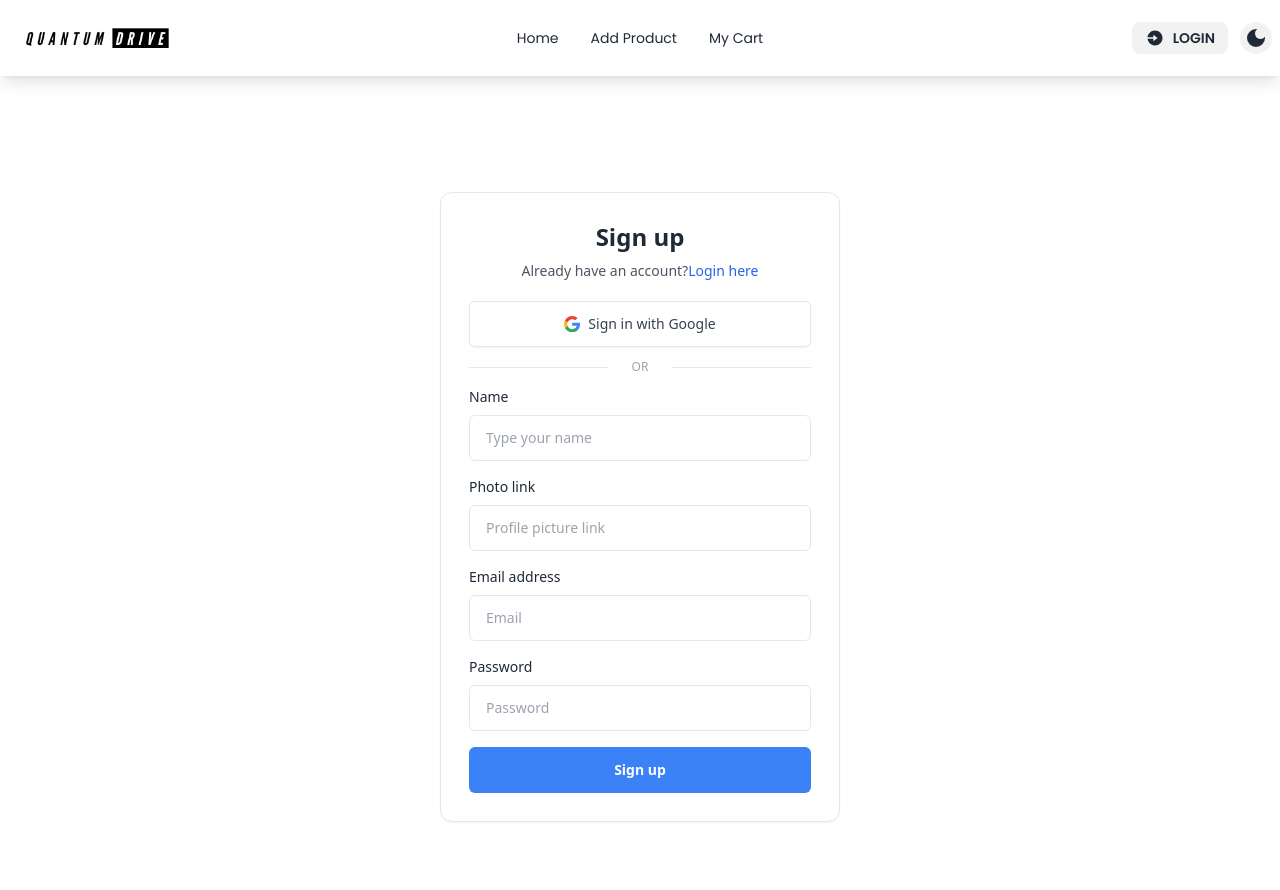
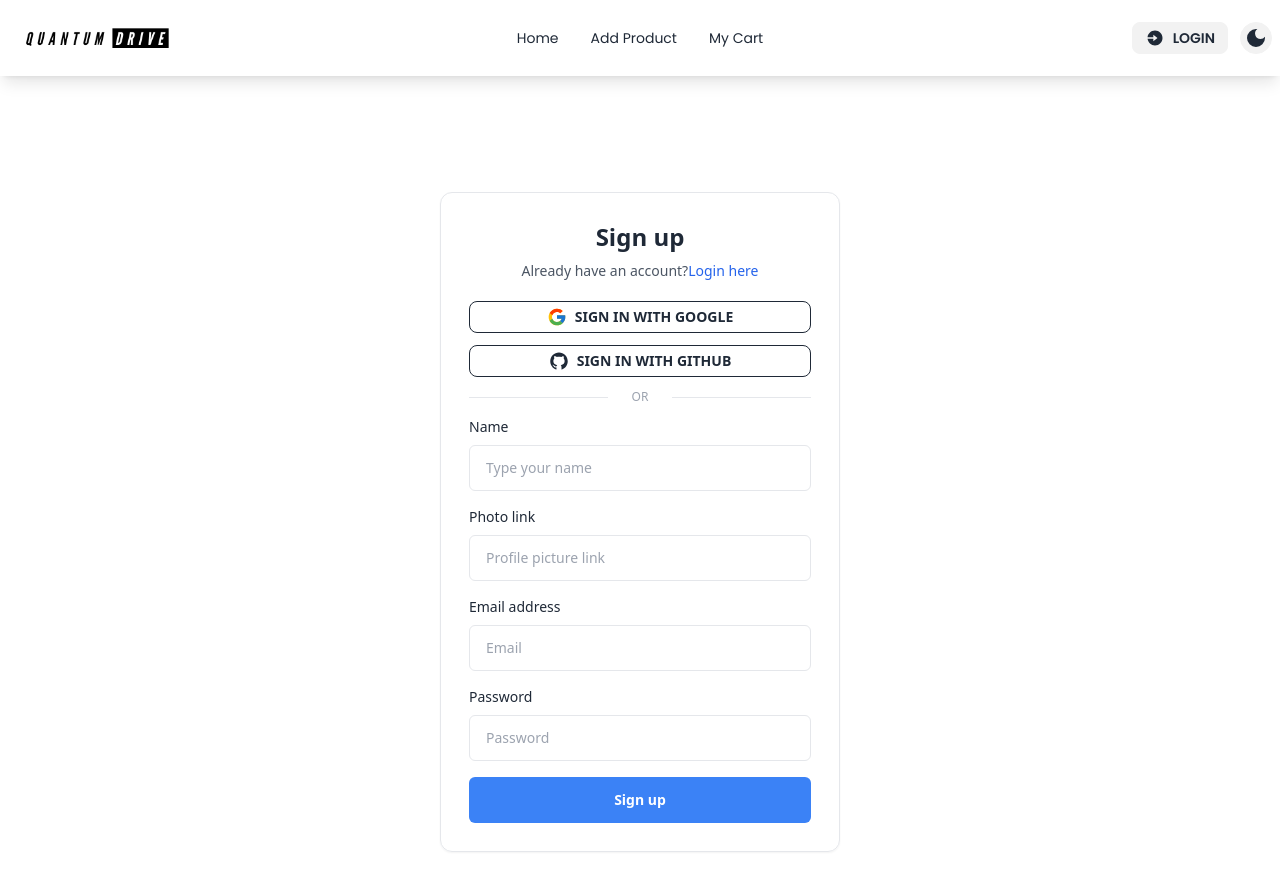
Before and after one commit to mostak9/quantum-drive-client, a React (Vite) app: page /register in a window 1280 px wide. Shown: the top 890 px of the page. Built offline with nearby package versions, Linux system fonts and the light colour scheme.

Commit message:
added social login

```diff
--- a/src/Components/SocialLogin/SocialLogin.jsx
+++ b/src/Components/SocialLogin/SocialLogin.jsx
@@ -1,38 +1,19 @@
-
+import { FcGoogle } from "react-icons/fc";
+import {AiFillGithub} from 'react-icons/ai'
 
 const SocialLogin = () => {
   return (
     <div>
-            <button
-                    type="button"
-                    className="w-full py-3 px-4 inline-flex justify-center items-center gap-2 rounded-md border font-medium bg-white text-gray-700 shadow-sm align-middle hover:bg-gray-50 focus:outline-none focus:ring-2 focus:ring-offset-2 focus:ring-offset-white focus:ring-blue-600 transition-all text-sm dark:bg-gray-800 dark:hover:bg-slate-800 dark:border-gray-700 dark:text-gray-400 dark:hover:text-white dark:focus:ring-offset-gray-800"
-                  >
-                    <svg
-                      className="w-4 h-auto"
-                      width="46"
-                      height="47"
-                      viewBox="0 0 46 47"
-                      fill="none"
-                    >
-                      <path
-                        d="M46 24.0287C46 22.09 45.8533 20.68 45.5013 19.2112H23.4694V27.9356H36.4069C36.1429 30.1094 34.7347 33.37 31.5957 35.5731L31.5663 35.8669L38.5191 41.2719L38.9885 41.3306C43.4477 37.2181 46 31.1669 46 24.0287Z"
-                        fill="#4285F4"
-                      />
-                      <path
-                        d="M23.4694 47C29.8061 47 35.1161 44.9144 39.0179 41.3012L31.625 35.5437C29.6301 36.9244 26.9898 37.8937 23.4987 37.8937C17.2793 37.8937 12.0281 33.7812 10.1505 28.1412L9.88649 28.1706L2.61097 33.7812L2.52296 34.0456C6.36608 41.7125 14.287 47 23.4694 47Z"
-                        fill="#34A853"
-                      />
-                      <path
-                        d="M10.1212 28.1413C9.62245 26.6725 9.32908 25.1156 9.32908 23.5C9.32908 21.8844 9.62245 20.3275 10.0918 18.8588V18.5356L2.75765 12.8369L2.52296 12.9544C0.909439 16.1269 0 19.7106 0 23.5C0 27.2894 0.909439 30.8731 2.49362 34.0456L10.1212 28.1413Z"
-                        fill="#FBBC05"
-                      />
-                      <path
-                        d="M23.4694 9.07688C27.8699 9.07688 30.8622 10.9863 32.5344 12.5725L39.1645 6.11C35.0867 2.32063 29.8061 0 23.4694 0C14.287 0 6.36607 5.2875 2.49362 12.9544L10.0918 18.8588C11.9987 13.1894 17.25 9.07688 23.4694 9.07688Z"
-                        fill="#EB4335"
-                      />
-                    </svg>
+      <div className="flex flex-col items-center gap-3">
+      <button className="btn btn-outline w-full btn-sm">
+        <FcGoogle className="text-xl" />
         Sign in with Google
       </button>
+      <button className="btn btn-outline w-full btn-sm">
+        <AiFillGithub className="text-xl" />
+        Sign in with Github
+      </button>
+      </div>
 
       <div className="py-3 flex items-center text-xs text-gray-400 uppercase before:flex-[1_1_0%] before:border-t before:border-gray-200 before:mr-6 after:flex-[1_1_0%] after:border-t after:border-gray-200 after:ml-6 dark:text-gray-500 dark:before:border-gray-600 dark:after:border-gray-600">
         Or
```
Lines whose indentation alone changed are shown as unchanged.
